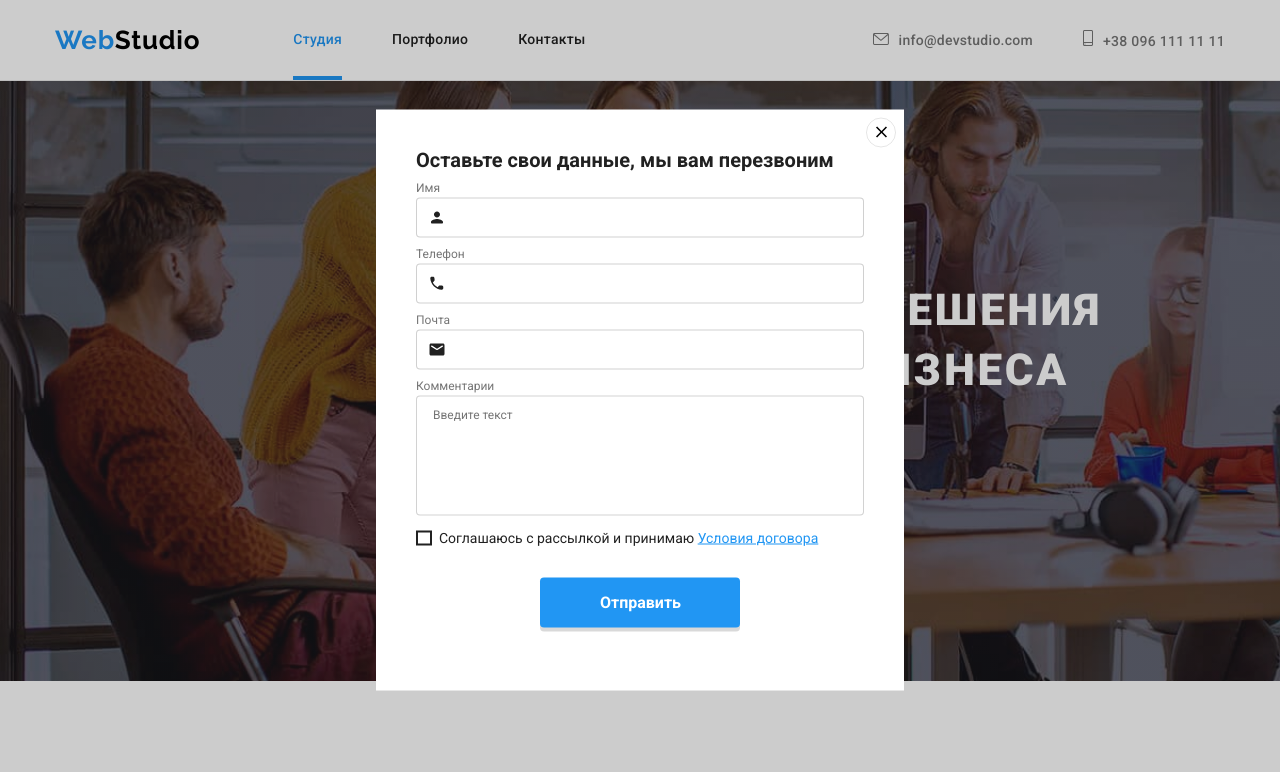
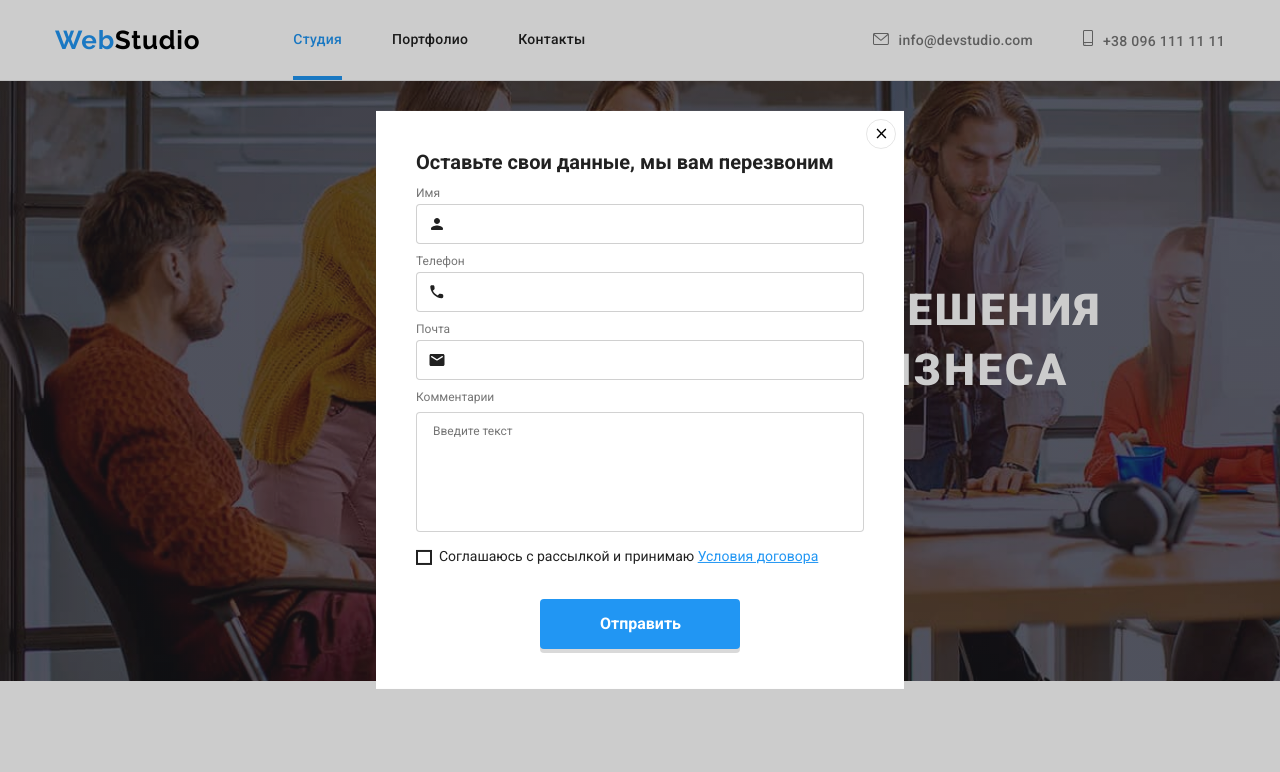
Before and after one commit to sergiosergio2/goit-markup-hw-06, a plain HTML site: page index.html in a window 1280 px wide. Both pictures are taken after a click on the button "Заказать услугу". Shown: the top 772 px of the page. Drawn offline with nearby package versions, Linux system fonts and the light colour scheme.

Commit message:
work on bugs

```diff
--- a/css/style.css
+++ b/css/style.css
@@ -527,11 +527,12 @@ footer {
 }
 .footer-block {
   display: flex;
+  align-items: baseline;
 }
 
 .footer-text-link-block {
   margin-left: 70px;
-  padding-top: 12px;
+
 }
 .logo-footer {
   margin-bottom: 20px;
@@ -580,8 +581,6 @@ footer {
   font-size: 14px;
   line-height: 1.14;
 
-  vertical-align: Top;
-  letter-spacing: 3%;
   color: #ffffff;
 }
 .footer-icon-block {
@@ -626,12 +625,11 @@ font-weight: 700;
 font-size: 14px;
 line-height: 1.14;
 
-align-content: Left;
-vertical-align: Top;
-letter-spacing: 3%;
+vertical-align: top;
+
 color: #FFFFFF;
 margin-bottom: 20px;
-padding-top: 12px;
+
 }
 .footer-subscrition-block {
   display: flex;
@@ -652,9 +650,6 @@ font-weight: 400;
 font-size: 16px;
 line-height: 1.25;
 
-align-content: Left;
-vertical-align: Center;
-
 }
 .footer-subscription-btn {
   display: flex;
@@ -667,12 +662,18 @@ vertical-align: Center;
 padding: 10px 28px 10px 29px;
 margin-left: 12px;
 cursor: pointer;
+border: none;
+border-radius: 4px;
 
 
 font-weight: 700;
 font-size: 16px;
 line-height: 1.88;
 color: #FFFFFF;
+}
+.footer-subscription-btn:focus,
+.footer-subscription-btn:hover {
+  background-color:#188CE8;
 }
 .footer-subscription-icon {
   margin-left: 10px;
@@ -690,7 +691,7 @@ color: #FFFFFF;
 
   position: absolute;
   width: 528px;
-  height: 581px;
+
   background-color: #ffffff;
   padding: 40px;
 
@@ -711,8 +712,15 @@ color: #FFFFFF;
   border: 1px solid rgba(0, 0, 0, 0.1);
   background-color: transparent;
   cursor: pointer;
-  padding: 0;
+
+    transition-property: background-color;
+  transition-duration: 250ms;
+  transition-timing-function: cubic-bezier(0.4, 0, 0.2, 1);
 }
+.close-btn:hover {
+  background-color: var(--accent-color);
+}
+
 .is-hidden {
   opacity: 0;
   visibility: hidden;
@@ -728,10 +736,9 @@ color: #FFFFFF;
 font-weight: 700;
 font-size: 20px;
 line-height: 1.15;
-line-height: 100%;
-align-content: Center;
-vertical-align: Top;
-letter-spacing: 3%;
+
+
+
 color: #212121;
 margin-bottom: 12px;
 }
@@ -740,17 +747,30 @@ margin-bottom: 12px;
 font-weight: 400;
 font-size: 12px;
 line-height: 1.17;
-line-height: 100%;
-align-content: Left;
-vertical-align: Top;
-letter-spacing: 1%;
+
+
+
+
 color: #757575;
 margin-bottom: 10px;
+}
+.modal-form-label {
+  display: block;
+  margin-bottom: 4px;
+
+
+font-weight:400;
+font-size: 12px;
+line-height: 1.17;
+
+
+color: #757575;
+
 }
 .modal-form-wrapper {
   display: block;
   position: relative;
-  margin-top: 4px;
+  /* margin-top: 4px; */
 
 }
 .modal-form-input {
@@ -808,10 +828,7 @@ margin-bottom: 10px;
 font-weight: 400;
 font-size: 14px;
 line-height: 1.71;
-line-height: 146%;
-align-content: Left;
-vertical-align: Top;
-letter-spacing: 3%;
+
 }
 .modal-form-checkbox:checked + .modal-form-checkbox-label::before {
 
@@ -865,9 +882,9 @@ font-weight: 700;
 font-size: 16px;
 line-height: 1.88;
 
-align-content: Center;
-vertical-align: Center;
-letter-spacing: 6%;
+align-content: center;
+
+
 color: #FFFFFF;
 cursor: pointer;
 transition-property: background-color;
@@ -909,9 +926,7 @@ transition-property: background-color;
   font-size: 16px;
 
   line-height: 1.63;
-  text-align: Center;
-  vertical-align: Top;
-  letter-spacing: 3%;
+
   color: #212121;
   transition-property: color, box-shadow;
   transition-duration: 250ms;
--- a/index.html
+++ b/index.html
@@ -422,7 +422,7 @@
             </button>
             <form action="#" class="modal-form">
                 <p class="modal-form-head">Оставьте свои данные, мы вам перезвоним</p>
-                <label class="modal-form-field">Имя
+                <label class="modal-form-field"><span class="modal-form-label">Имя</span>
                     <span class="modal-form-wrapper">
                         <input type="text" class="modal-form-input" name="user name" minlength="2"
                             pattern="[a-zA-Zёа-яА-ЯЁ]+" title="Имя должно содержать символы латиницы или кирилицы"
@@ -432,7 +432,7 @@
                         </svg>
                     </span>
                 </label>
-                <label class="modal-form-field">Телефон
+                <label class="modal-form-field"><span class="modal-form-label">Телефон</span>
                     <span class="modal-form-wrapper">
                         <input type="tel" class="modal-form-input" name="user-phone" required
                             pattern="[0-9]{3}-[0-9]{3}-[0-9]{2}-[0-9]{2}" title="068-000-00-00">
@@ -443,7 +443,7 @@
 
 
                 </label>
-                <label class="modal-form-field">Почта
+                <label class="modal-form-field"><span class="modal-form-label">Почта</span>
                     <span class="modal-form-wrapper">
                         <input type="email" class="modal-form-input" name="email" required title="marusya@gmail.com">
                         <svg class="modal-form-icon">
@@ -451,7 +451,7 @@
                         </svg>
                     </span>
                 </label>
-                <label class="modal-form-field">Комментарии
+                <label class="modal-form-field"><span class="modal-form-label">Комментарии</span>
                     <textarea name="user message" class="modal-form-message" placeholder="Введите текст"></textarea>
                 </label>
                 <input type="checkbox" class="modal-form-checkbox visually-hidden" id="accept-policy">
```
